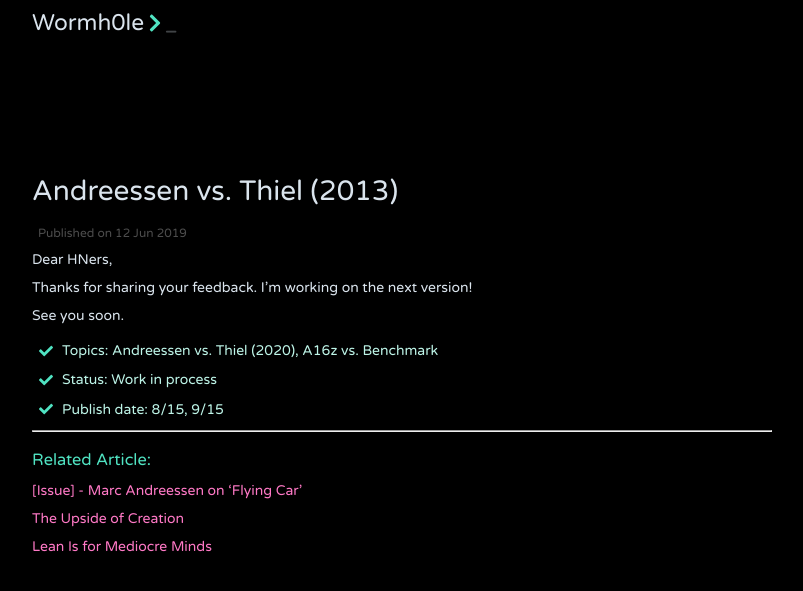
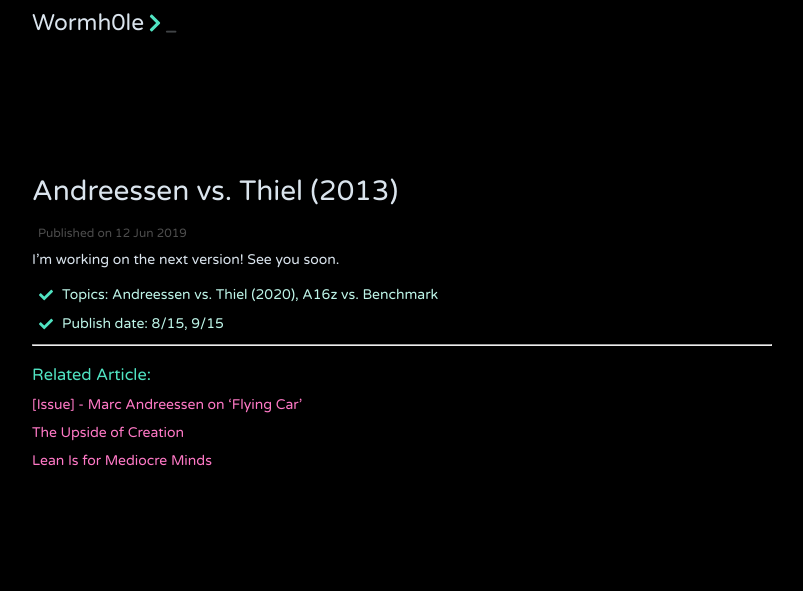
Before and after one commit to jithendrabsy/thoughts, a Jekyll site: the page built from _posts/2019-06-12-games2.md, in a window 1280 px wide. Shown: the top 591 px of the page, without its empty margins (238-1041 px from the left). Built offline with Jekyll 4.4.1, drawn with Linux system fonts in a browser that asks for light colours; nearby versions of some CDN libraries.

Commit message:
Update: A vs. T

```diff
--- a/_posts/2019-06-12-games2.md
+++ b/_posts/2019-06-12-games2.md
@@ -5,14 +5,9 @@
 tags: Creation
 ---
 
-Dear HNers,
-
-Thanks for sharing your feedback. I'm working on the next version!
-
-See you soon.
+I'm working on the next version! See you soon.
 
 - Topics: Andreessen vs. Thiel (2020), A16z vs. Benchmark
-- Status: Work in process
 - Publish date: 8/15, 9/15
 
 ---
```
